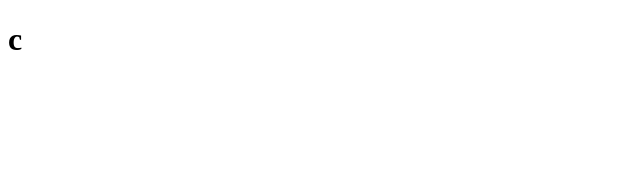
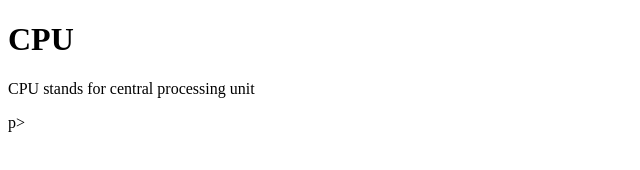
Before and after one commit to iamneo-production/fedacefdcaeadaeccdfffebaeceaec, a website: page public/index.html in a window 1280 px wide. Shown: the whole page, without its empty margins (0-640 px from the left). Drawn offline with Linux system fonts and the light colour scheme.

Commit message:
Backup Commit

```diff
--- a/public/index.html
+++ b/public/index.html
@@ -8,6 +8,8 @@
     <link rel="stylesheet" href="style.css" />
 </head>
 <body>
-    <h1>c</h1>
+    <h1>CPU</h1>
+    <p>CPU stands for central processing unit</p>p>
+
 </body>
 </html>
```
